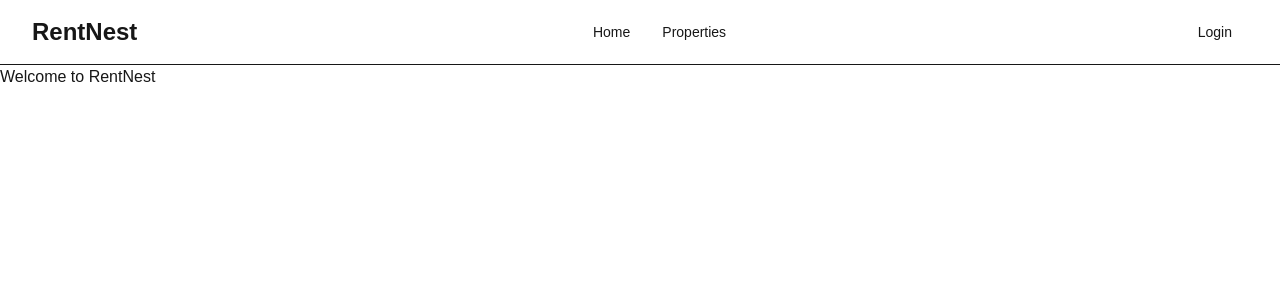
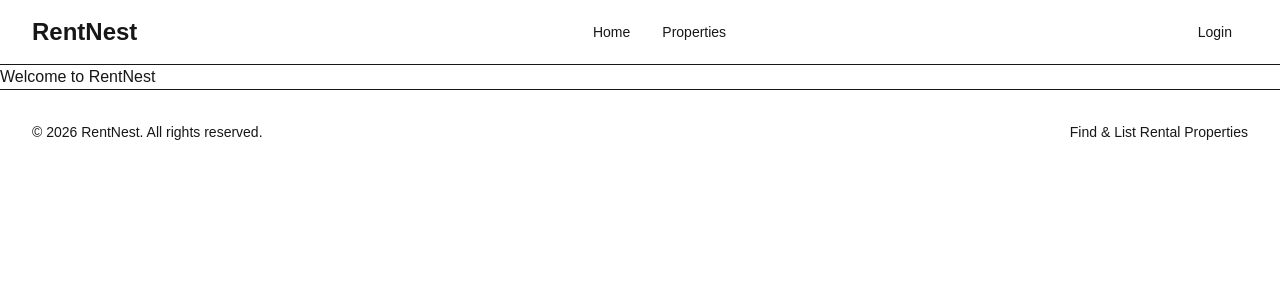
Before and after one commit to mahmudulhaque13/rentnest-frontend, a Next.js app: page / in a window 1280 px wide. Shown: the top 300 px of the page. Built offline with nearby package versions, Linux system fonts and the light colour scheme.

Commit message:
add shared footer component

```diff
--- a/app/layout.tsx
+++ b/app/layout.tsx
@@ -1,10 +1,11 @@
 import type { Metadata } from "next";
 import "./globals.css";
 import { Navbar } from "@/components/shared/navbar";
+import { Footer } from "@/components/shared/footer";
 
 export const metadata: Metadata = {
   title: "RentNest",
-  description: "Find & List Rental Properties with Ease",
+  description: "Find & List Rental Properties",
 };
 
 export default function RootLayout({
@@ -17,6 +18,7 @@
       <body className="min-h-full flex flex-col">
         <Navbar></Navbar>
         {children}
+        <Footer></Footer>
       </body>
     </html>
   );
--- /dev/null
+++ b/components/shared/footer.tsx
@@ -0,0 +1,17 @@
+export function Footer() {
+  return (
+    <footer className="border-t border-border">
+      <div className="mx-auto max-w-7xl px-4 py-8 sm:px-6 lg:px-8">
+        <div className="flex flex-col items-center justify-between gap-4 md:flex-row">
+          <p className="text-sm text-muted-foreground">
+            © 2026 RentNest. All rights reserved.
+          </p>
+
+          <p className="text-sm text-muted-foreground">
+            Find & List Rental Properties
+          </p>
+        </div>
+      </div>
+    </footer>
+  );
+}
```
